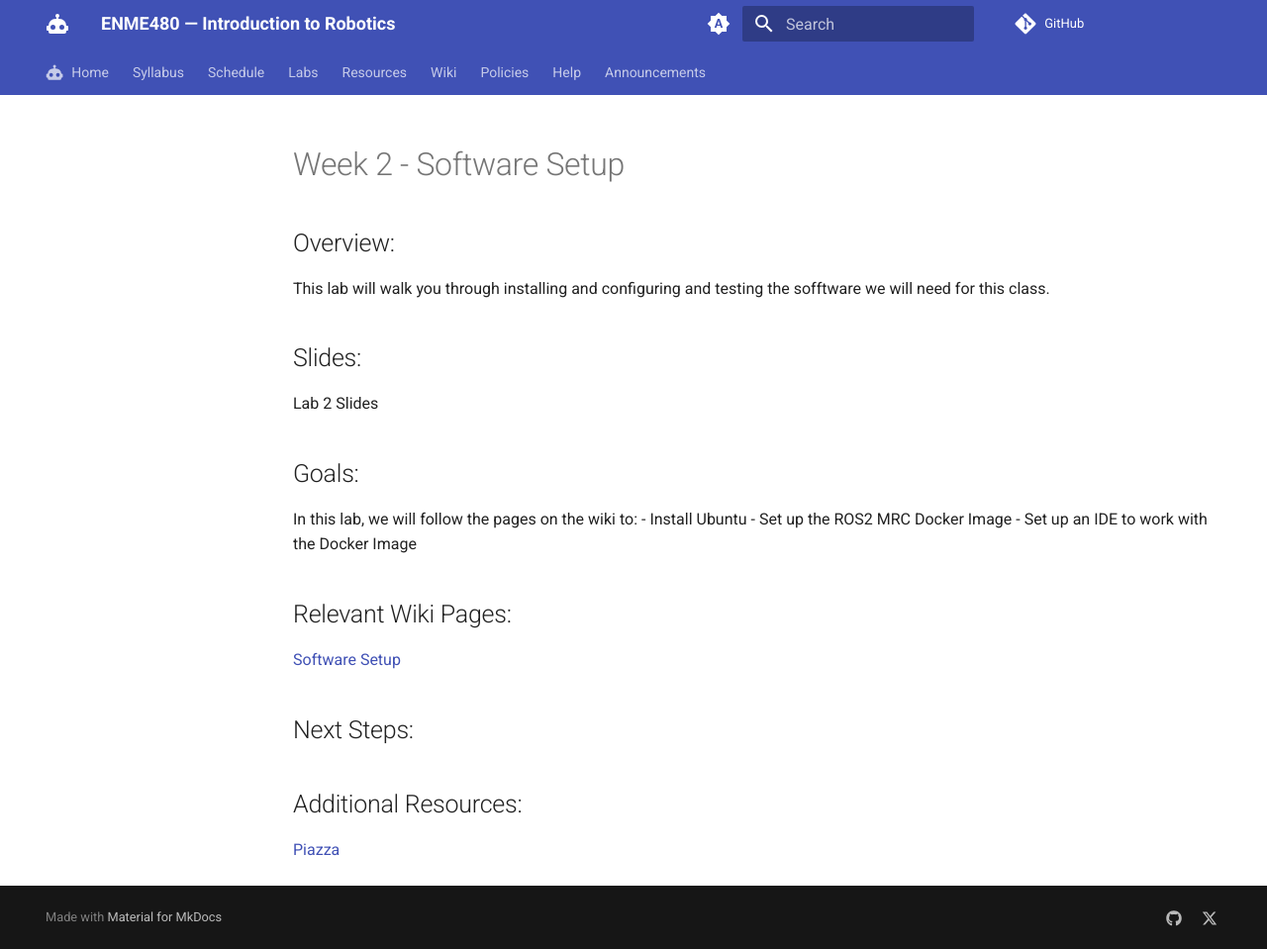
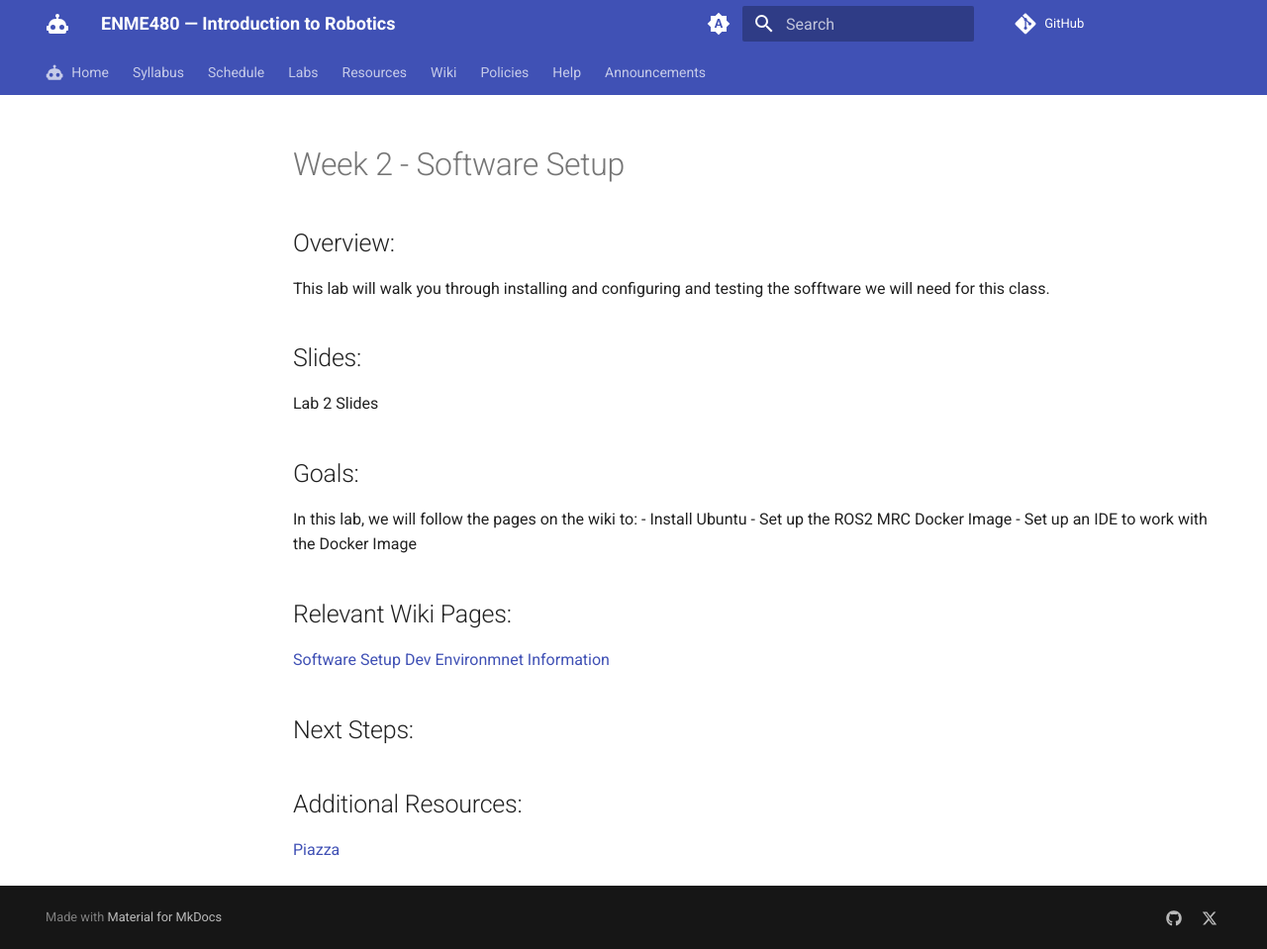
Before and after one commit to ENME480/enme480.github.io, an MkDocs documentation site: the page built from docs/_labcode/Week 2 - Ubuntu & Python Intro/README.md, in a window 1280 px wide and 959 px high. Shown: the whole window at 99% size. Built offline with MkDocs 1.6.1 and Material for MkDocs 9.7.7, drawn with Linux system fonts in a browser that asks for light colours; plug-ins that fetch from the network failed and are left out; comment, search, counter and statistics services are not loaded; the version menu is left out.

Commit message:
add hotlink to dev environmet page

```diff
--- a/docs/_labcode/Week 2 - Ubuntu & Python Intro/README.md
+++ b/docs/_labcode/Week 2 - Ubuntu & Python Intro/README.md
@@ -14,6 +14,7 @@ In this lab, we will follow the pages on the wiki to:
 
 ## Relevant Wiki Pages:
 [Software Setup](https://enme480.github.io/ubuntu-setup/)
+[Dev Environmnet Information](https://enme480.github.io/dev-environment/)
 
 ## Next Steps:
 
```
